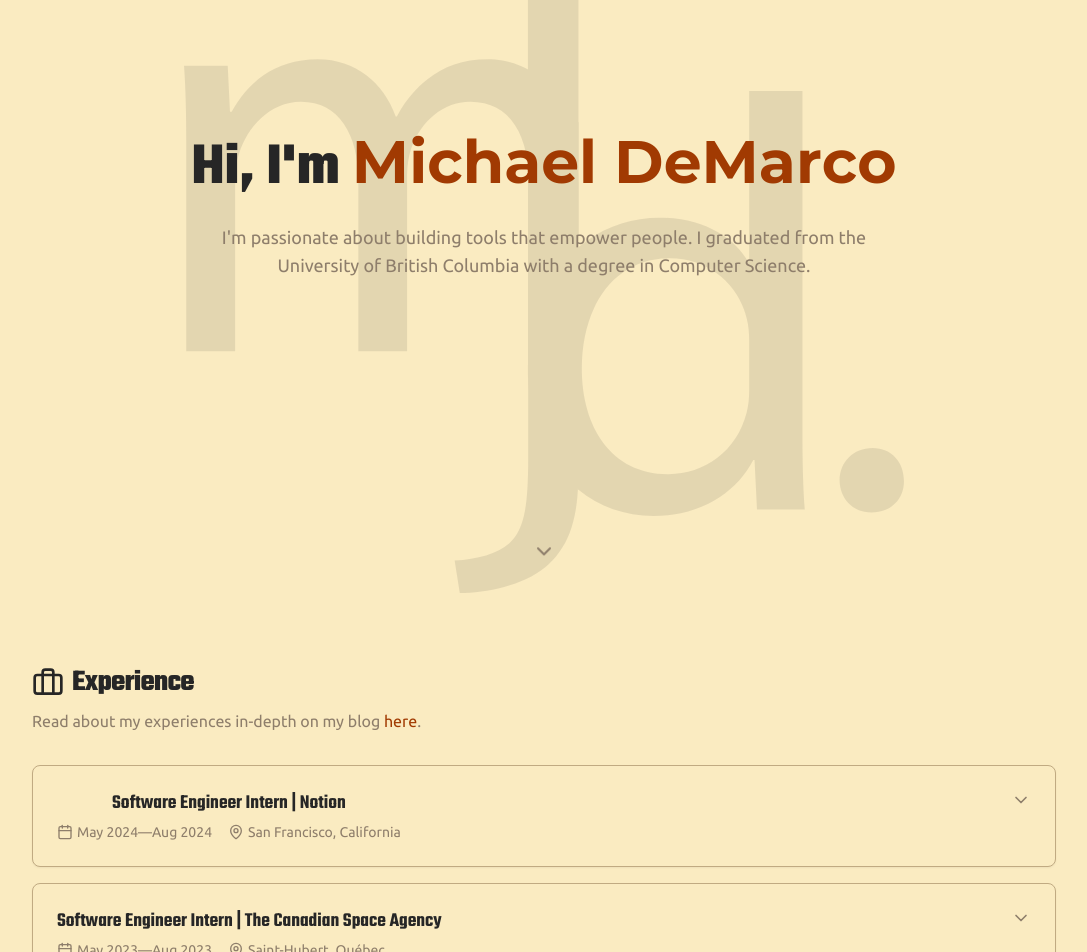
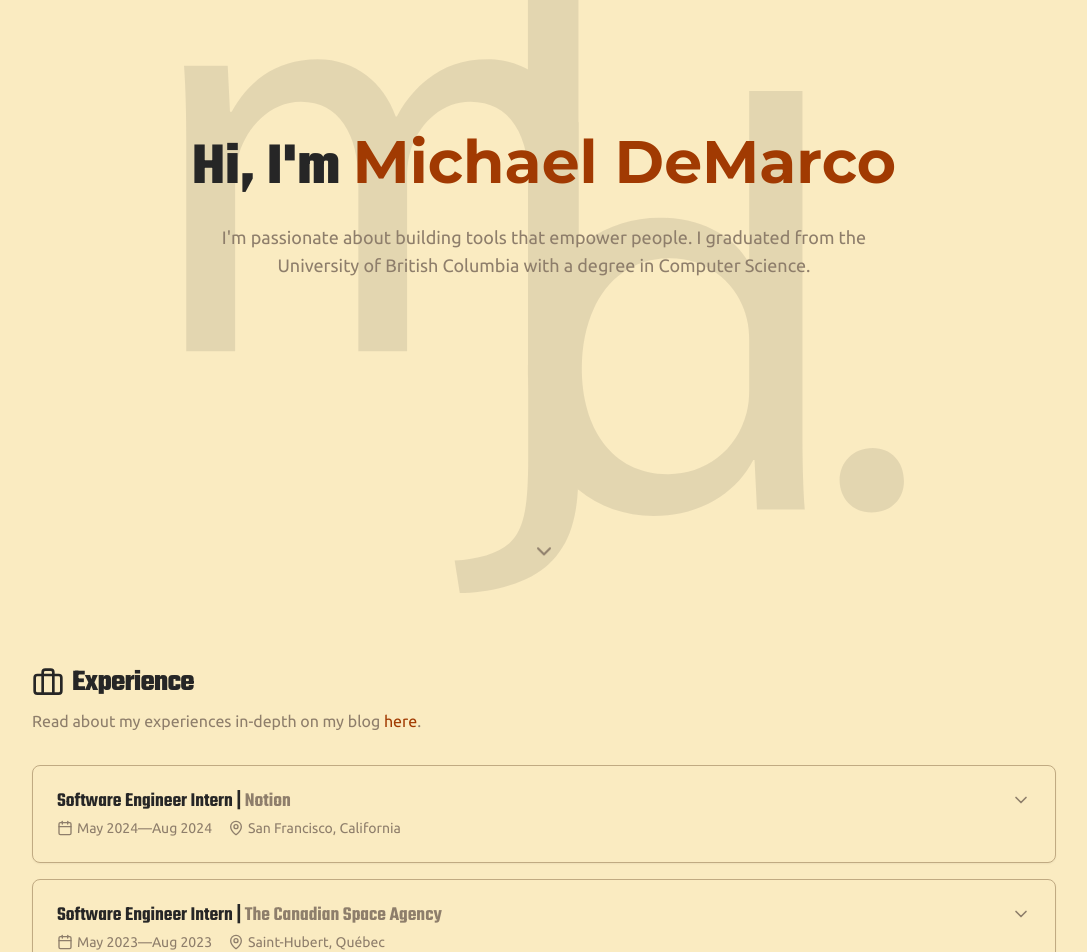
Before and after one commit to michaelfromyeg/michaeldemar.co-v5, a Next.js app: page / in a window 1280 px wide. Shown: the part 200-1152 px from the top of the page, without its empty margins (96-1183 px from the left). Built offline with nearby package versions, Linux system fonts and the light colour scheme.

Commit message:
feat: misc improvements

```diff
--- a/src/app/about/page.tsx
+++ b/src/app/about/page.tsx
@@ -129,7 +129,7 @@ export default function AboutPage() {
             <p>I hope you enjoy your stay. To wrap up, here are some photos.</p>
           </CardContent>
         </Card>
-        <div className="grid place-items-center gap-8">
+        <div className="grid grid-cols-1 place-items-center gap-8 md:grid-cols-2">
           <div className="space-y-2 text-center">
             <Image
               src="/images/me.jpg"
--- a/src/components/hero.tsx
+++ b/src/components/hero.tsx
@@ -1,118 +1,15 @@
 'use client'
 
-import { motion, Transition, Variants } from 'framer-motion'
 import React from 'react'
-
-interface TextProps {
-  label: string
-  fromFontVariationSettings: string
-  toFontVariationSettings: string
-  transition?: Transition
-  staggerDuration?: number
-  staggerFrom?: 'first' | 'last' | 'center' | number
-  repeatDelay?: number
-  className?: string
-  onClick?: () => void
-}
-
-const BreathingText = ({
-  label,
-  fromFontVariationSettings,
-  toFontVariationSettings,
-  transition = {
-    duration: 1.5,
-    ease: 'easeInOut',
-  },
-  staggerDuration = 0.1,
-  staggerFrom = 'first',
-  repeatDelay = 0.1,
-  className,
-  onClick,
-  ...props
-}: TextProps) => {
-  const letterVariants: Variants = {
-    initial: {
-      fontVariationSettings: fromFontVariationSettings,
-    },
-    animate: (i) => ({
-      fontVariationSettings: toFontVariationSettings,
-      transition: {
-        ...transition,
-        repeat: Infinity,
-        repeatType: 'mirror',
-        delay: i * staggerDuration,
-        repeatDelay: repeatDelay,
-      },
-    }),
-  }
-
-  const getCustomIndex = (index: number, total: number) => {
-    if (typeof staggerFrom === 'number') {
-      return Math.abs(index - staggerFrom)
-    }
-    switch (staggerFrom) {
-      case 'first':
-        return index
-      case 'last':
-        return total - 1 - index
-      case 'center':
-      default:
-        return Math.abs(index - Math.floor(total / 2))
-    }
-  }
-
-  const letters = label.split('')
-
-  return (
-    <span className={`${className}`} onClick={onClick} {...props}>
-      {letters.map((letter: string, i: number) => (
-        <motion.span
-          key={i}
-          className="font-montserrat inline-block whitespace-pre"
-          aria-hidden="true"
-          variants={letterVariants}
-          initial="initial"
-          animate="animate"
-          custom={getCustomIndex(i, letters.length)}
-        >
-          {letter}
-        </motion.span>
-      ))}
-      <span className="sr-only">{label}</span>
-    </span>
-  )
-}
 
 export default function Hero() {
   return (
     <div className="space-y-6">
       <h1 className="text-4xl font-bold sm:text-6xl">
         Hi, I&apos;m{' '}
-        <BreathingText
-          label="Michael DeMarco"
-          staggerDuration={0.5}
-          fromFontVariationSettings="'wght' 100, 'slnt' 0"
-          toFontVariationSettings="'wght' 800, 'slnt' -10"
-          className="text-primary"
-          staggerFrom="first"
-          transition={{
-            duration: 5,
-            ease: [0.4, 0, 0.6, 1],
-          }}
-        />
+        <span className="font-montserrat text-primary">Michael DeMarco</span>
       </h1>
       <div className="space-y-4">
-        {/* <p className="text-xl font-medium text-foreground">
-          Software Engineer at{' '}
-          <BreathingText
-            label="Notion"
-            fromFontVariationSettings="'wght' 400"
-            toFontVariationSettings="'wght' 700"
-            className="text-primary"
-            staggerFrom="first"
-            staggerDuration={0.1}
-          />
-        </p> */}
         <p className="mx-auto max-w-2xl text-lg text-muted-foreground">
           I&apos;m passionate about building tools that empower people. I
           graduated from the University of British Columbia with a degree in
--- a/src/components/resume/entry.tsx
+++ b/src/components/resume/entry.tsx
@@ -22,14 +22,15 @@ export function ResumeEntry({
   links,
 }: ResumeEntryProps) {
   return (
-    <Card className="group">
+    <Card className="group shadow-sm transition-shadow hover:shadow">
       <Collapsible>
         <CollapsibleTrigger className="w-full">
           <CardContent className="p-6">
             <div className="flex items-start justify-between">
-              <div className="space-y-1">
-                <h3 className="text-xl font-semibold">
-                  {title} | <span>{subtitle}</span>
+              <div className="flex-1 space-y-1">
+                <h3 className="text-left text-xl font-semibold leading-tight">
+                  {title} |{' '}
+                  <span className="text-muted-foreground">{subtitle}</span>
                 </h3>
                 <div className="flex items-center space-x-4 text-sm text-muted-foreground">
                   <div className="flex items-center">
@@ -42,13 +43,13 @@ export function ResumeEntry({
                   </div>
                 </div>
               </div>
-              <ChevronDown className="h-5 w-5 text-muted-foreground transition-transform group-data-[state=open]:rotate-180" />
+              <ChevronDown className="h-5 w-5 text-muted-foreground transition-transform duration-300 group-data-[state=open]:rotate-180" />
             </div>
           </CardContent>
         </CollapsibleTrigger>
-        <CollapsibleContent>
-          <CardContent className="px-6 pb-6 pt-0">
-            <ul className="list-disc space-y-2 pl-5">
+        <CollapsibleContent className="data-[state=open]:animate-slideDown data-[state=closed]:animate-slideUp overflow-hidden">
+          <CardContent className="px-6 pb-6 pt-0 transition-opacity">
+            <ul className="list-disc space-y-2 pl-6">
               {highlightsHtml.map((highlight, i) => (
                 <li key={i} className="text-muted-foreground">
                   {highlight}
--- a/tailwind.config.ts
+++ b/tailwind.config.ts
@@ -74,6 +74,26 @@ export default {
           },
         },
       },
+      keyframes: {
+        slideDown: {
+          from: { height: '0', opacity: '0' },
+          to: {
+            height: 'var(--radix-collapsible-content-height)',
+            opacity: '1',
+          },
+        },
+        slideUp: {
+          from: {
+            height: 'var(--radix-collapsible-content-height)',
+            opacity: '1',
+          },
+          to: { height: '0', opacity: '0' },
+        },
+      },
+      animation: {
+        slideDown: 'slideDown 300ms cubic-bezier(0.87, 0, 0.13, 1)',
+        slideUp: 'slideUp 300ms cubic-bezier(0.87, 0, 0.13, 1)',
+      },
       colors: {
         background: 'hsl(var(--background))',
         foreground: 'hsl(var(--foreground))',
```
Also changed, not shown: src/app/blog/[slug]/blog.css (+4 -4 lines).
